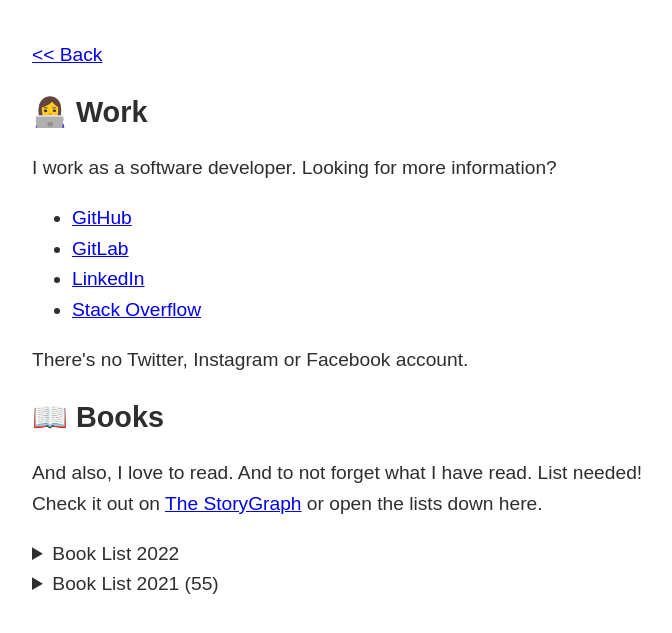
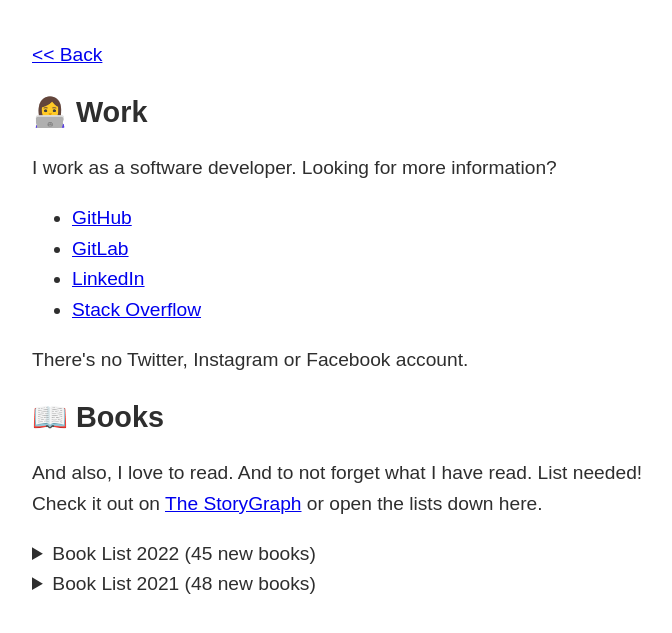
Before and after one commit to josienb/fictional-fungi, a Jekyll site: the page built from about.html, in a window 1280 px wide. Shown: the top 633 px of the page, without its empty margins (283-955 px from the left). Built offline with Jekyll 4.4.1, drawn with Linux system fonts in a browser that asks for light colours.

Commit message:
Change totals to new books read

```diff
--- a/about.html
+++ b/about.html
@@ -20,7 +20,7 @@ layout: default
   <p>And also, I love to read. And to not forget what I have read. List needed! Check it out on <a
       href="https://app.thestorygraph.com/books-read/josien">The StoryGraph</a> or open the lists down here.</p>
   <details>
-    <summary>Book List 2022</summary>
+    <summary>Book List 2022 (45 new books)</summary>
     <ul>
       {% for book in site.data.books_2022 %}
       <li>
@@ -30,7 +30,7 @@ layout: default
     </ul>
   </details>
   <details>
-    <summary>Book List 2021 (55)</summary>
+    <summary>Book List 2021 (48 new books)</summary>
     <ul>
       {% for book in site.data.books_2021 %}
       <li>
```
